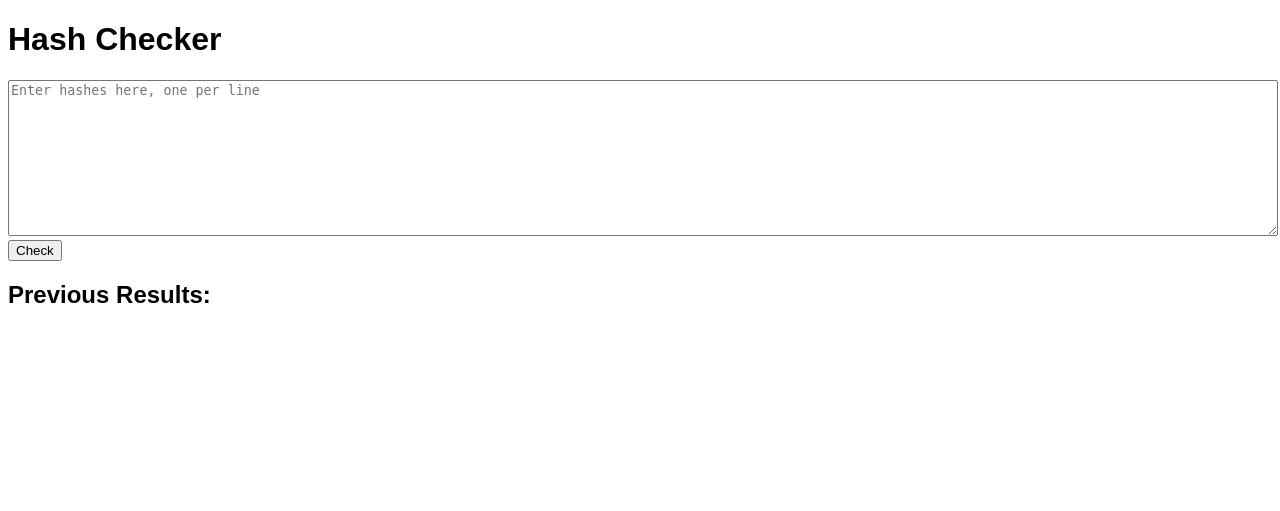
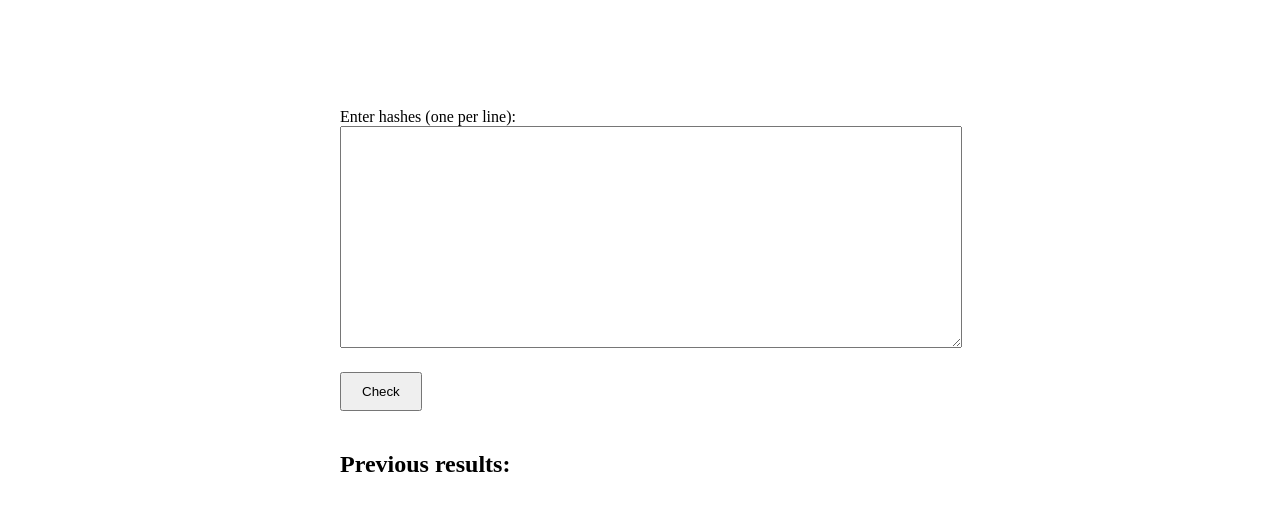
Before and after one commit to masluse/VirusTotal, a Flask app: page / in a window 1280 px wide. Shown: the top 511 px of the page. Run offline with Flask 3, Linux system fonts and the light colour scheme.

Commit message:
Update index.html

```diff
--- a/templates/index.html
+++ b/templates/index.html
@@ -1,23 +1,34 @@
 <!DOCTYPE html>
 <html>
 <head>
-    <title>Hash Checker</title>
+    <title>Hash Check</title>
     <style>
-        body {font-family: Arial, sans-serif;}
-        form {margin: 20px 0;}
-        textarea {width: 100%; height: 150px;}
-        a {display: block;}
+        .container {width: 600px; margin: 0 auto; padding-top: 100px;}
+        .form-group {margin-bottom: 20px;}
+        .form-group label {display: block;}
+        .form-group textarea {width: 100%; height: 200px; padding: 10px;}
+        .form-group button {padding: 10px 20px;}
+        .results {margin-top: 40px;}
+        .results a {display: block; margin-bottom: 5px;}
     </style>
 </head>
 <body>
-    <h1>Hash Checker</h1>
-    <form method="POST" action="/">
-        <textarea name="hashes" placeholder="Enter hashes here, one per line"></textarea>
-        <input type="submit" value="Check">
-    </form>
-    <h2>Previous Results:</h2>
-    {% for file in files %}
-    <a href="{{ url_for('uploaded_file', filename=file) }}">{{ file }}</a>
-    {% endfor %}
+    <div class="container">
+        <form action="/" method="post">
+            <div class="form-group">
+                <label for="hashes">Enter hashes (one per line):</label>
+                <textarea id="hashes" name="hashes"></textarea>
+            </div>
+            <div class="form-group">
+                <button type="submit">Check</button>
+            </div>
+        </form>
+        <div class="results">
+            <h2>Previous results:</h2>
+            {% for file in files %}
+            <a href="/uploads/{{ file }}">{{ file }}</a>
+            {% endfor %}
+        </div>
+    </div>
 </body>
 </html>
```
